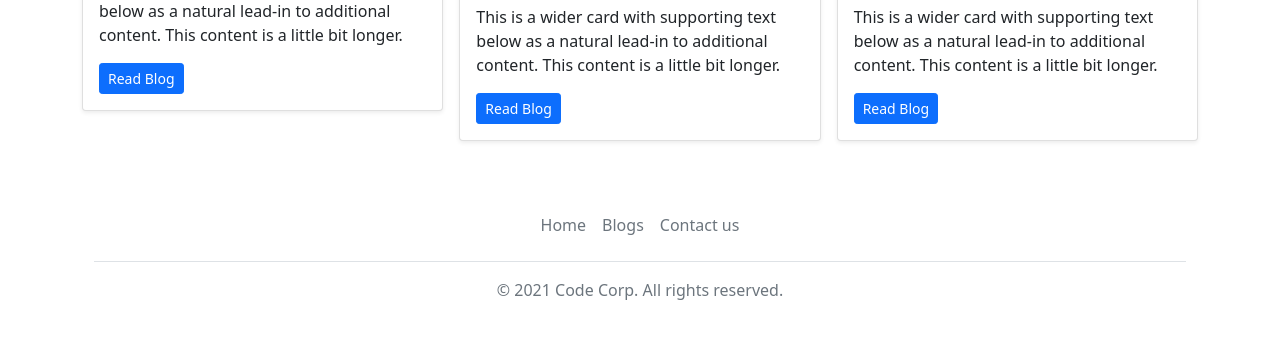
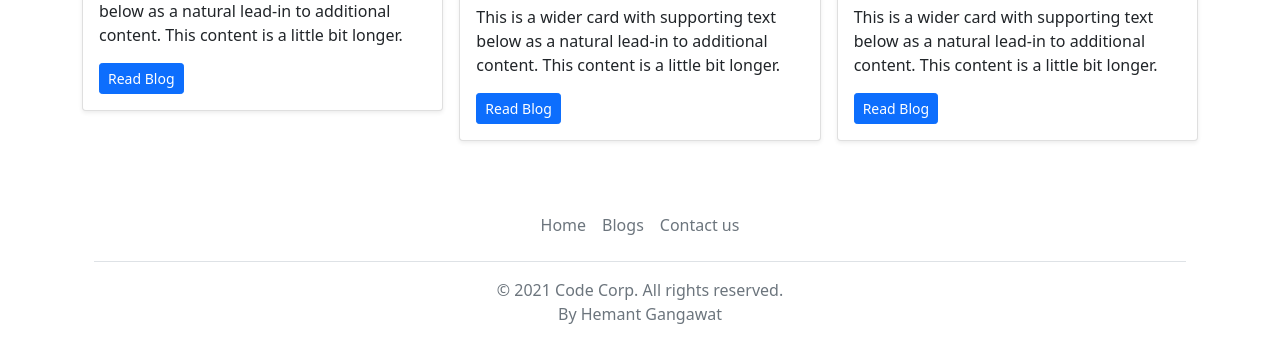
Before and after one commit to hemantgangawat21/Bootstrap-Website, a plain HTML site: page index.html in a window 1280 px wide. Shown: the part 894-1252 px from the top of the page. Before the commit the page ends 1228 px from the top, so only its background shows below. Drawn offline with nearby package versions, Linux system fonts and the light colour scheme.

Commit message:
Update index.html

```diff
--- a/index.html
+++ b/index.html
@@ -154,7 +154,7 @@
           <li class="nav-item"><a href="blogs.html" class="nav-link px-2 text-muted">Blogs</a></li>
           <li class="nav-item"><a href="contact.html" class="nav-link px-2 text-muted">Contact us</a></li>
         </ul>
-        <p class="text-center text-muted">© 2021 Code Corp. All rights reserved.</p>
+        <p class="text-center text-muted">© 2021 Code Corp. All rights reserved.<br>By Hemant Gangawat</p>
       </footer>
     </div>
     <!-- Optional JavaScript; choose one of the two! -->
```
